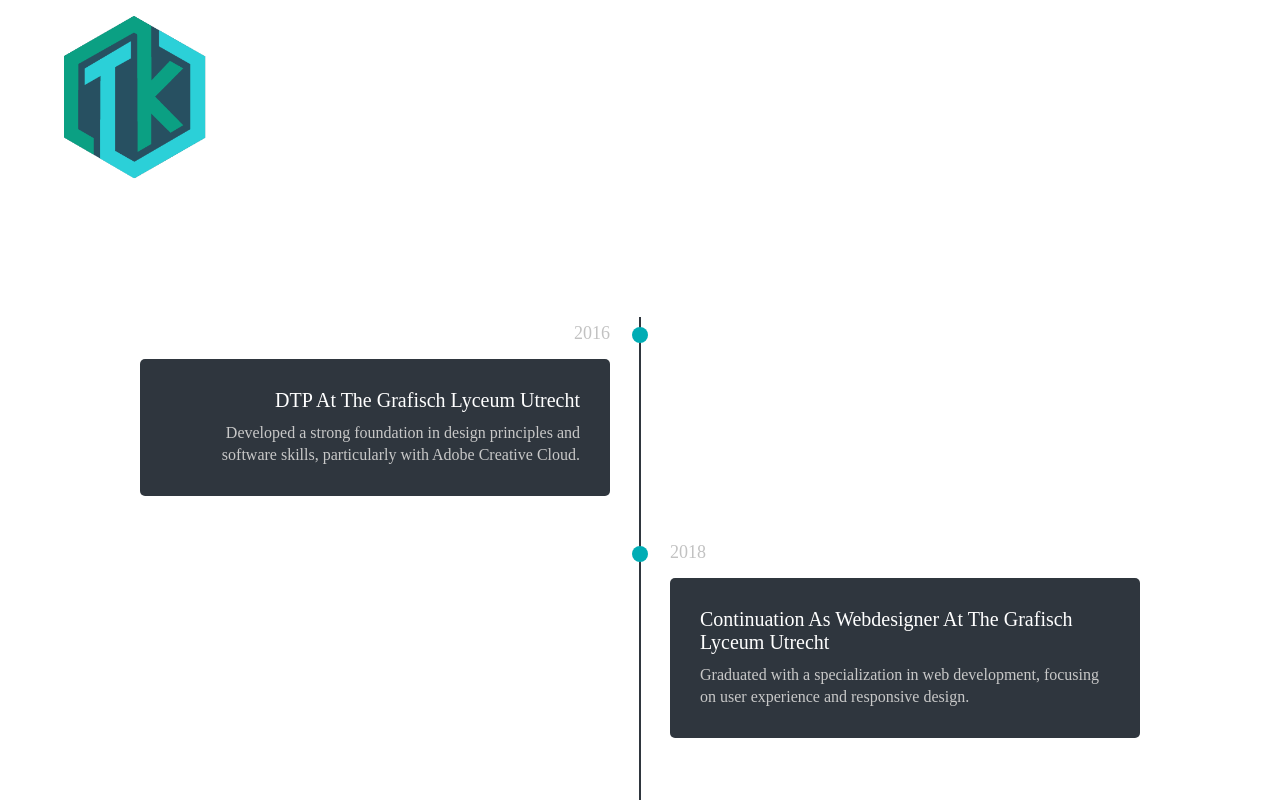
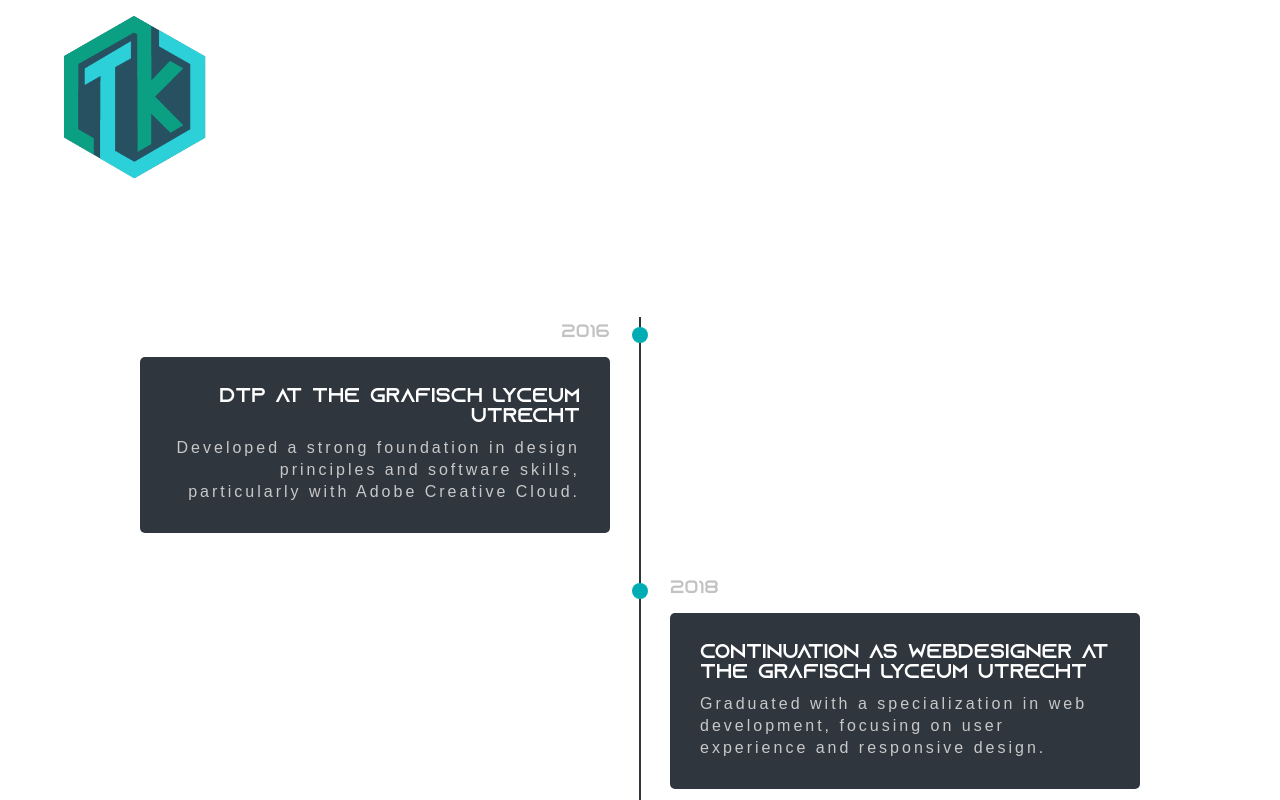
Before and after one commit to TristanKatte/portfolio, a SvelteKit app in the folder myapp/: page /about in a window 1280 px wide. Shown: the top 800 px of the page. Built offline with nearby package versions, Linux system fonts and the light colour scheme.

Commit message:
Update +page.svelte

```diff
--- a/myapp/src/routes/about/+page.svelte
+++ b/myapp/src/routes/about/+page.svelte
@@ -132,26 +132,30 @@
 	font-size: 18px;
 	color: var(--txt-color);
 	margin:6px 0 15px;
+  font-family: "Azonix";
 }
 
 .timeline-content{
-    background-color: #2f363e;
+  background-color: #2f363e;
 	padding: 30px;
 	border-radius: 5px;
 }
 
 .timeline-content h3{
-    font-size: 20px;
+  font-size: 20px;
 	color: #ffffff;
 	margin:0 0 10px;
 	text-transform: capitalize;
 	font-weight: 500;
+  font-family: "Azonix";
 }
 .timeline-content p{
-    color: #c8c8c8;
+  color: #c8c8c8;
 	font-size: 16px;
 	font-weight: 300;
 	line-height: 22px;
+  font-family: 'Orbitron Variable', sans-serif;
+  letter-spacing: 3px;
 }
 
 /* responsive */
```
